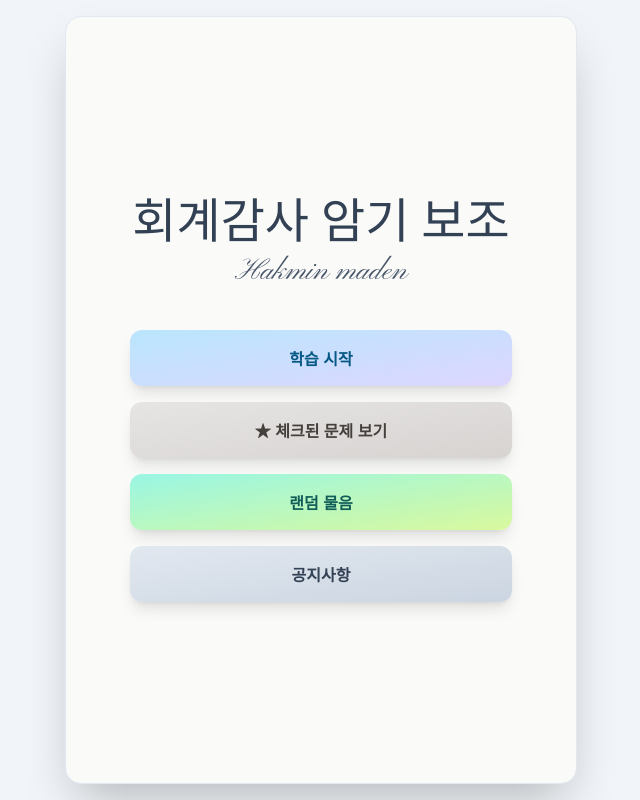
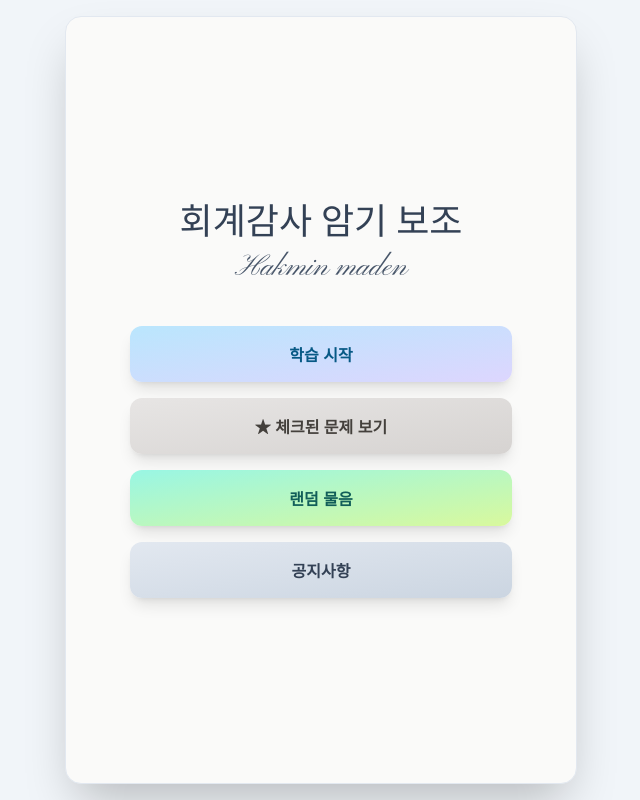
Before and after one commit to HacMinLee/audit-flashcard4, a plain HTML site: page index.html in a window 1280 px wide. Shown: the whole page, without its empty margins (319-959 px from the left). Drawn offline with nearby package versions, Linux system fonts and the light colour scheme; a web font is replaced by a local one.

Commit message:
Update index.html

```diff
--- a/index.html
+++ b/index.html
@@ -64,7 +64,7 @@
 
         <div id="main-screen" class="screen p-8 justify-center text-center">
              <header class="relative mb-10">
-                 <h1 class="text-5xl font-title text-slate-700">회계감사 암기 보조</h1>
+                 <h1 class="text-4xl font-title text-slate-700">회계감사 암기 보조</h1>
                  <p class="font-noble-script text-slate-600 mt-2 text-3xl">Hakmin maden</p>
                  <button id="install-pwa-btn" class="hidden absolute -top-4 right-0 bg-slate-200 text-slate-700 text-xs font-bold py-1 px-3 rounded-full hover:bg-slate-300 transition">앱 설치</button>
              </header>
```
